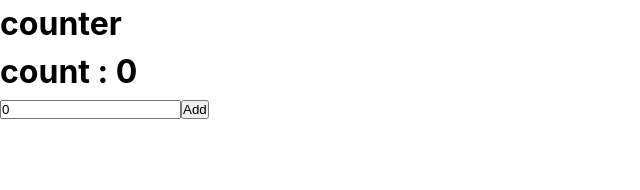
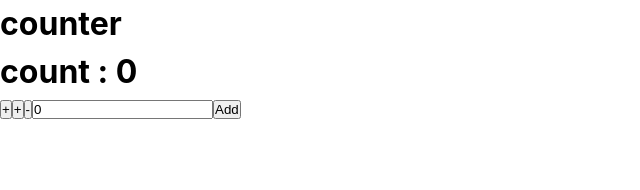
Before and after one commit to 7vTr0x7/React-Typescript, a React (Vite) app: page / in a window 1280 px wide. Shown: the top 190 px of the page, without its empty margins (0-640 px from the left). Built offline with nearby package versions, Linux system fonts and the light colour scheme.

Commit message:
react-ts ts in Redux

```diff
--- a/src/App.tsx
+++ b/src/App.tsx
@@ -1,7 +1,7 @@
 import { useState } from "react";
 import { useDispatch, useSelector } from "react-redux";
 
-import { incByValue, StateType } from "./utils/rootSlice";
+import { incByValue, StateType, increment, decrement } from "./utils/rootSlice";
 
 function App() {
   const [val, setVal] = useState<number>(0);
@@ -13,10 +13,20 @@ function App() {
     dispatch(incByValue(val));
   };
 
+  const incOf = () => {
+    dispatch(increment());
+  };
+  const decOf = () => {
+    dispatch(decrement());
+  };
+
   return (
     <>
       <h1>counter</h1>
       <h1>count : {count}</h1>
+      <button onClick={incOf}> + </button>
+      <button onClick={decOf}> + </button>
+      <button> - </button>
       <input
         type="number"
         value={val}
--- a/src/utils/rootSlice.ts
+++ b/src/utils/rootSlice.ts
@@ -10,10 +10,10 @@ const rootSlice = createSlice({
   name: "counter",
   initialState,
   reducers: {
-    inc: (state) => {
+    increment: (state) => {
       state.count += 1;
     },
-    dec: (state) => {
+    decrement: (state) => {
       state.count -= 1;
     },
     incByValue: (state, action: PayloadAction<number>) => {
@@ -22,6 +22,6 @@ const rootSlice = createSlice({
   },
 });
 
-export const { inc, dec, incByValue } = rootSlice.actions;
+export const { increment, decrement, incByValue } = rootSlice.actions;
 
 export default rootSlice.reducer;
```
